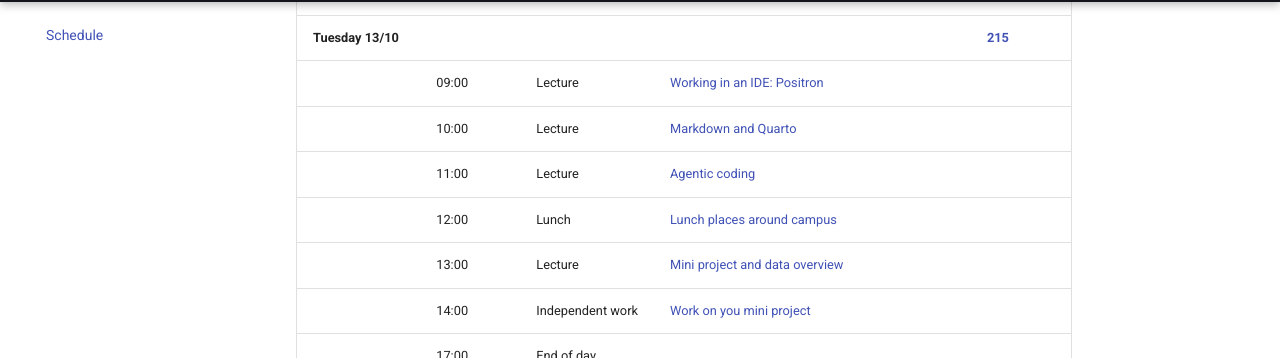
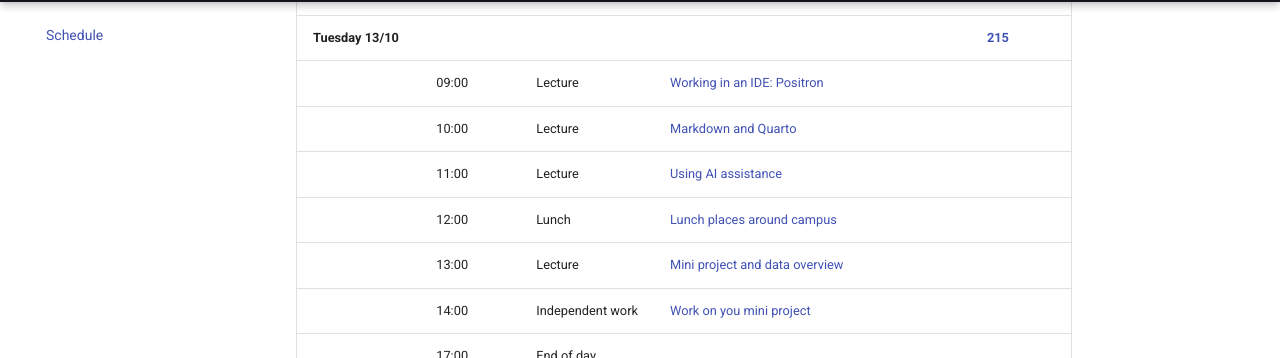
Before and after one commit to k-CIR/course-open-science-in-practice, an MkDocs documentation site: the page built from docs/schedule.md, in a window 1280 px wide and 900 px high, scrolled down 611 px. Shown: the part 94-452 px from the top of the window. Built offline with MkDocs 1.6.1 and Material for MkDocs 9.7.7, drawn with Linux system fonts in a browser that asks for light colours; comment, search, counter and statistics services are not loaded.

Commit message:
Update lecture topic from 'Agentic coding' to 'Using AI assistance'

```diff
--- a/docs/schedule.md
+++ b/docs/schedule.md
@@ -17,7 +17,7 @@ Download schedule: [ICS](assets/K8F6106-schedule-2026.ics){ download='K8F6106-sc
 | **Tuesday 13/10** |         |                 |                                                                                                        |  **[215](https://medarbetare.ki.se/campus-hus-och-miljoer/bokningsbara-lokaler/bokningsbara-lokaler-pa-campus-solna/215)** |
 |                   | 09:00   | Lecture         | [Working in an IDE: Positron](lectures/positron-lectures-1.md)                                                           |          |
 |                   | 10:00   | Lecture         | [Markdown and Quarto](lectures/markdown-quarto.md)                                                    |          |
-|                   | 11:00   | Lecture         | [Agentic coding](lectures/agentic-coding.md)                                      |          |
+|                   | 11:00   | Lecture         | [Using AI assistance](lectures/ai-assistance.md)                                      |          |
 |                   | 12:00   | Lunch           | [Lunch places around campus](https://medarbetare.ki.se/dagens-lunch)                                                                                             |          |
 |                   | 13:00   | Lecture         | [Mini project and data overview](lectures/lecture-data-overview.md)                                      |          |
 |                   | 14:00   | Independent work| [Work on you mini project](project/project-description.md)                                            |          |
```
